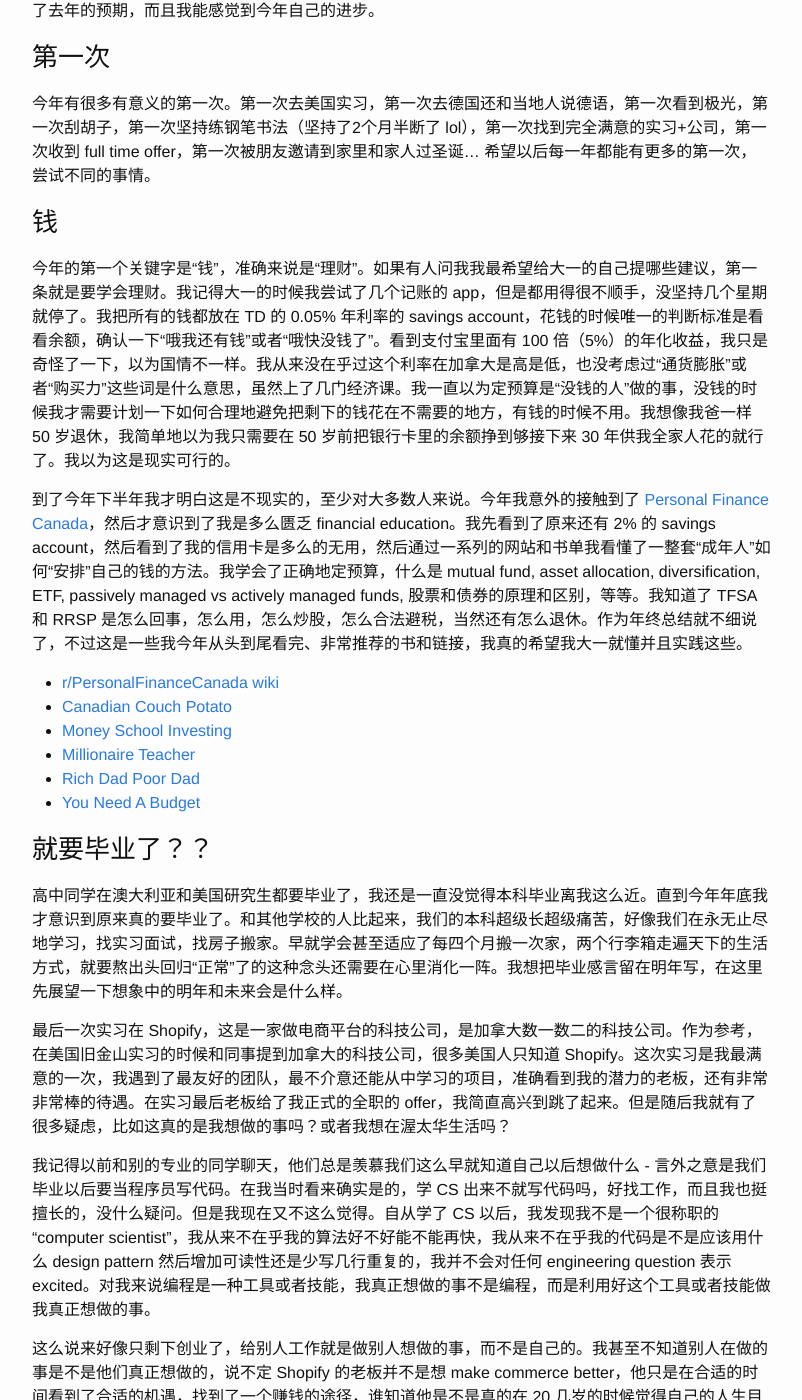
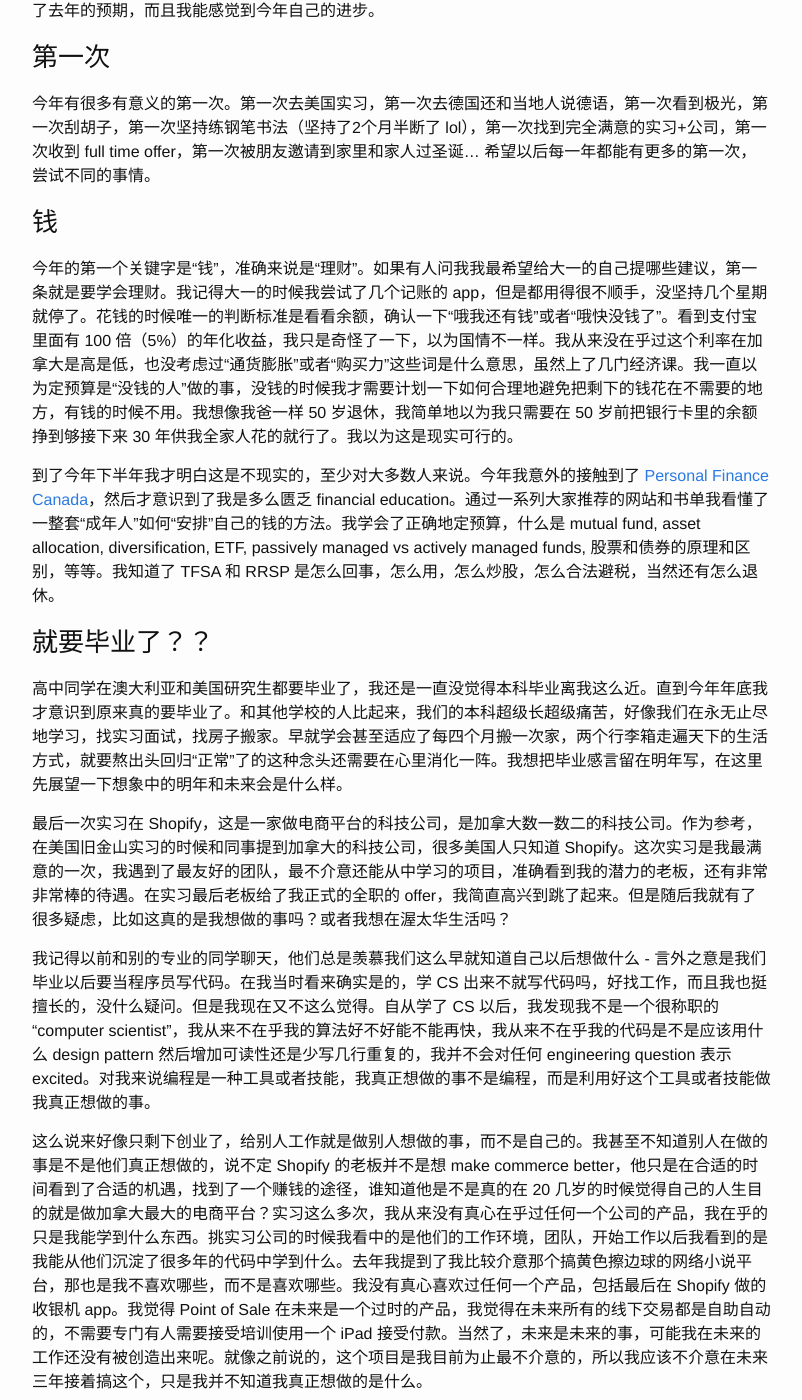
Before and after one commit to stevenwenxu/stevenwenxu.github.io, a Jekyll site: the page built from _posts/2017-12-31-2017年.markdown, in a window 1280 px wide and 1400 px high, scrolled down 225 px. Shown: the whole window, without its empty margins (238-1040 px from the left). Built offline with Jekyll 4.4.1, drawn with Linux system fonts in a browser that asks for light colours; nearby versions of some CDN libraries; comment, search, counter and statistics services are not loaded; some of the changed text lies outside the part shown.

Commit message:
new post 2018

```diff
--- a/_posts/2017-12-31-2017年.markdown
+++ b/_posts/2017-12-31-2017年.markdown
@@ -14,16 +14,9 @@
 
 ### 钱
 
-今年的第一个关键字是“钱”，准确来说是“理财”。如果有人问我我最希望给大一的自己提哪些建议，第一条就是要学会理财。我记得大一的时候我尝试了几个记账的 app，但是都用得很不顺手，没坚持几个星期就停了。我把所有的钱都放在 TD 的 0.05% 年利率的 savings account，花钱的时候唯一的判断标准是看看余额，确认一下“哦我还有钱”或者“哦快没钱了”。看到支付宝里面有 100 倍（5%）的年化收益，我只是奇怪了一下，以为国情不一样。我从来没在乎过这个利率在加拿大是高是低，也没考虑过“通货膨胀”或者“购买力”这些词是什么意思，虽然上了几门经济课。我一直以为定预算是“没钱的人”做的事，没钱的时候我才需要计划一下如何合理地避免把剩下的钱花在不需要的地方，有钱的时候不用。我想像我爸一样 50 岁退休，我简单地以为我只需要在 50 岁前把银行卡里的余额挣到够接下来 30 年供我全家人花的就行了。我以为这是现实可行的。
+今年的第一个关键字是“钱”，准确来说是“理财”。如果有人问我我最希望给大一的自己提哪些建议，第一条就是要学会理财。我记得大一的时候我尝试了几个记账的 app，但是都用得很不顺手，没坚持几个星期就停了。花钱的时候唯一的判断标准是看看余额，确认一下“哦我还有钱”或者“哦快没钱了”。看到支付宝里面有 100 倍（5%）的年化收益，我只是奇怪了一下，以为国情不一样。我从来没在乎过这个利率在加拿大是高是低，也没考虑过“通货膨胀”或者“购买力”这些词是什么意思，虽然上了几门经济课。我一直以为定预算是“没钱的人”做的事，没钱的时候我才需要计划一下如何合理地避免把剩下的钱花在不需要的地方，有钱的时候不用。我想像我爸一样 50 岁退休，我简单地以为我只需要在 50 岁前把银行卡里的余额挣到够接下来 30 年供我全家人花的就行了。我以为这是现实可行的。
 
-到了今年下半年我才明白这是不现实的，至少对大多数人来说。今年我意外的接触到了 [Personal Finance Canada](https://www.reddit.com/r/PersonalFinanceCanada/)，然后才意识到了我是多么匮乏 financial education。我先看到了原来还有 2% 的 savings account，然后看到了我的信用卡是多么的无用，然后通过一系列的网站和书单我看懂了一整套“成年人”如何“安排”自己的钱的方法。我学会了正确地定预算，什么是 mutual fund, asset allocation, diversification, ETF, passively managed vs actively managed funds, 股票和债券的原理和区别，等等。我知道了 TFSA 和 RRSP 是怎么回事，怎么用，怎么炒股，怎么合法避税，当然还有怎么退休。作为年终总结就不细说了，不过这是一些我今年从头到尾看完、非常推荐的书和链接，我真的希望我大一就懂并且实践这些。
-
-* [r/PersonalFinanceCanada wiki](https://www.reddit.com/r/PersonalFinanceCanada/wiki/index)
-* [Canadian Couch Potato](http://canadiancouchpotato.com/about/)
-* [Money School Investing](https://www.youtube.com/playlist?list=PLlv-v0mrsq3qJK_95hV7pxBDC_Crw7xUG)
-* [Millionaire Teacher](https://www.amazon.ca/Millionaire-Teacher-Wealth-Should-Learned/dp/1119356296/)
-* [Rich Dad Poor Dad](https://www.amazon.ca/Rich-Dad-Poor-Teach-Middle/dp/1612680178)
-* [You Need A Budget](https://www.youneedabudget.com)
+到了今年下半年我才明白这是不现实的，至少对大多数人来说。今年我意外的接触到了 [Personal Finance Canada](https://www.reddit.com/r/PersonalFinanceCanada/)，然后才意识到了我是多么匮乏 financial education。通过一系列大家推荐的网站和书单我看懂了一整套“成年人”如何“安排”自己的钱的方法。我学会了正确地定预算，什么是 mutual fund, asset allocation, diversification, ETF, passively managed vs actively managed funds, 股票和债券的原理和区别，等等。我知道了 TFSA 和 RRSP 是怎么回事，怎么用，怎么炒股，怎么合法避税，当然还有怎么退休。
 
 ### 就要毕业了？？
 
@@ -37,7 +30,7 @@
 
 读了 Larry Smith（我们学校的传奇经济学教授 + career advisor）写的书 [How to Have a Great Career](https://www.amazon.ca/How-Have-Great-Career-Passion/dp/1443445207)，听了他的 [TED 演讲](https://www.ted.com/talks/larry_smith_why_you_will_fail_to_have_a_great_career)，还听了各种名人比如 [Tim Cook 在各种名校的毕业演讲](https://www.youtube.com/watch?v=3NXjUpo-1q8)讲他们如何找到自己的人生意义和目的，我放心大胆地确定了在刚毕业不知道自己想干什么是再正常不过了。这些演讲和书大概告诉我怎么找到自己想做的事，我希望在明年我能更近一步地探索一下，然后也许有一个大概的答案。
 
-我一直以为我毕业以后会在多伦多工作。我不知道我为什么这么认为，但是我一直默认多伦多。这个渥太华的 offer 其实让我有点犹豫。渥太华是个挺小的城市，国内叫二线城市吧，作为国家首都这里只有各种政府大楼，科技公司就听说过这一个。这里除了一堆博物馆好像就没什么有意思的东西，城市图书馆破破烂烂的，渥太华大学校园也挺一般，和多伦多比起来这里相当无趣。我不知道这对我来说有多重要。我在加拿大实习的时候没怎么考虑过地点，但是我不知道全职的时候我有多在乎。在国内大家都往北上广跑，我觉得追求大城市是一件很自然很容易理解的事。大城市更热闹，有更多的机会，更广的人脉，更高的薪水，什么都是好的。不过我们团队基本上也都不是本地人，大家都是家在多伦多或者温哥华这样的大城市，然后他们就在渥太华暂时待几年，体验一下加拿大最好的科技公司，然后再离开。也许这样也挺好的？第一份工作在渥太华不代表一辈子都在渥太华，尤其是我这样在这边还没家的，换换地方也许没什么大不了的吧？
+我一直以为我毕业以后会在多伦多工作。我不知道我为什么这么认为，但是我一直默认多伦多。这个渥太华的 offer 其实让我有点犹豫。渥太华是个挺小的城市，国内叫二线城市吧，作为国家首都这里只有各种政府大楼，科技公司看得上的就这一个。这里除了一堆博物馆好像就没什么有意思的东西，城市图书馆破破烂烂的，渥太华大学校园也挺一般，和多伦多比起来这里相当无趣。我不知道这对我来说有多重要。我实习的时候没怎么考虑过地点，但是我不知道全职的时候我有多在乎。在国内大家都往北上广跑，我觉得追求大城市是一件很自然很容易理解的事。大城市更热闹，有更多的机会，更广的人脉，更高的薪水，什么都是好的。不过我们团队基本上也都不是本地人，大家都是家在多伦多或者温哥华这样的大城市，然后他们就在渥太华暂时待几年，体验一下加拿大最好的科技公司，然后再离开。也许这样也挺好的？第一份工作在渥太华不代表一辈子都在渥太华，尤其是我这样在这边还没家的，换换地方也许没什么大不了的吧？
 
 我的 mentor 是一个台湾裔的二代移民，她全家在温哥华安了家，然后她说因为她是一个 "career focused person"，一个人扔下家人和男朋友来闯东海岸。暂时定居在渥太华 Shopify。她只比我大几岁，但是我能从她身上看到一般人没有的那种自信，始终知道自己在干什么，自己想要什么，特别清晰明了。虽然她万圣节加班到晚上8点穿着米老鼠的制服背着书包走进麦当劳被流浪汉用不解的眼神盯着，然后会开玩笑说 "What have I done with my life"，但是她这种 "I know exactly what to do in my 20s" 的状态是我非常非常佩服的。我觉得我能有这样一个不光是工作上而且是职业发展上这样有带头作用的 mentor 真是再幸运不过了。我特别希望我工作几年后也能达到她这样的状态。
 
```
Also changed, not shown: _posts/2018-12-31-2018年.md (added, +55 -0 lines), assets/kate.jpg (added), assets/lingoda.jpg (added), assets/sherry.jpg (added).
